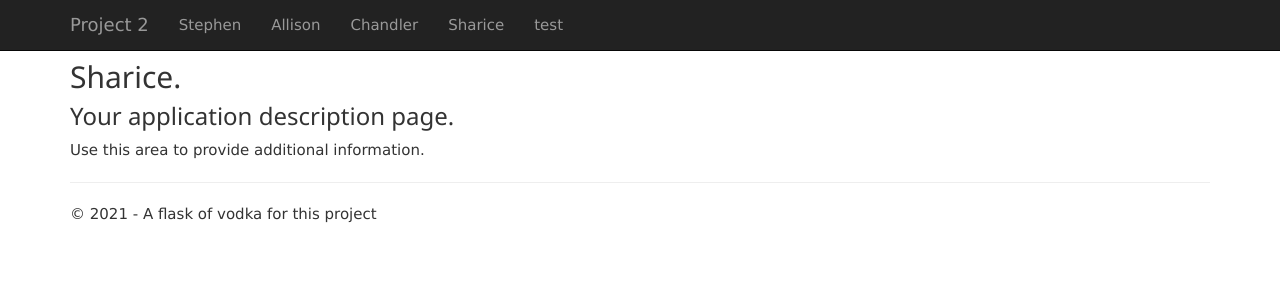
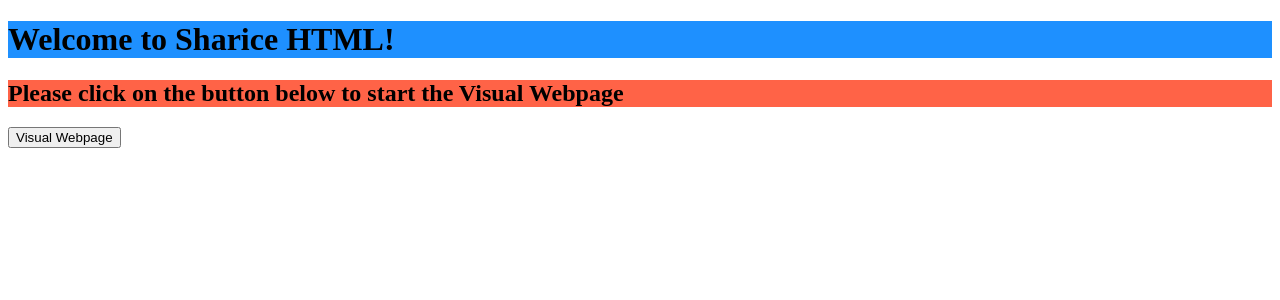
Before and after one commit to stephenbretscher/Full_Stack_Analysis_of_TV_Viewing_Habits, a Flask app: page /Sharice in a window 1280 px wide. Shown: the top 300 px of the page. Run offline with Flask 2, Linux system fonts and the light colour scheme; parts of the project's set-up code (start-up, migrations or seed data) failed here and were passed over; some libraries are stand-ins or nearby versions.

Commit message:
Update Sharice.html

```diff
--- a/Project_2_Flask/Project_2/templates/Sharice.html
+++ b/Project_2_Flask/Project_2/templates/Sharice.html
@@ -1,10 +1,21 @@
-{% extends "layout.html" %}
+<!DOCTYPE html>
+<html>
+<head>
 
-{% block content %}
+        </head >
+        <body >
+        <h1 style="background-color:DodgerBlue;">Welcome to Sharice HTML!</h1>
+        <h2 style="background-color:Tomato;">Please click on the button below to start the Visual Webpage</h2>
 
-<h2>{{ title }}.</h2>
-<h3>{{ message }}</h3>
 
-<p>Use this area to provide additional information.</p>
+        <button onclick="myFunction()" > Visual Webpage</button >
 
-{% endblock %}
+        <script >
+        function myFunction() {
+            location .replace("/../../../index.html")
+        }
+
+        </script >
+
+        </body >
+        </html >
```
